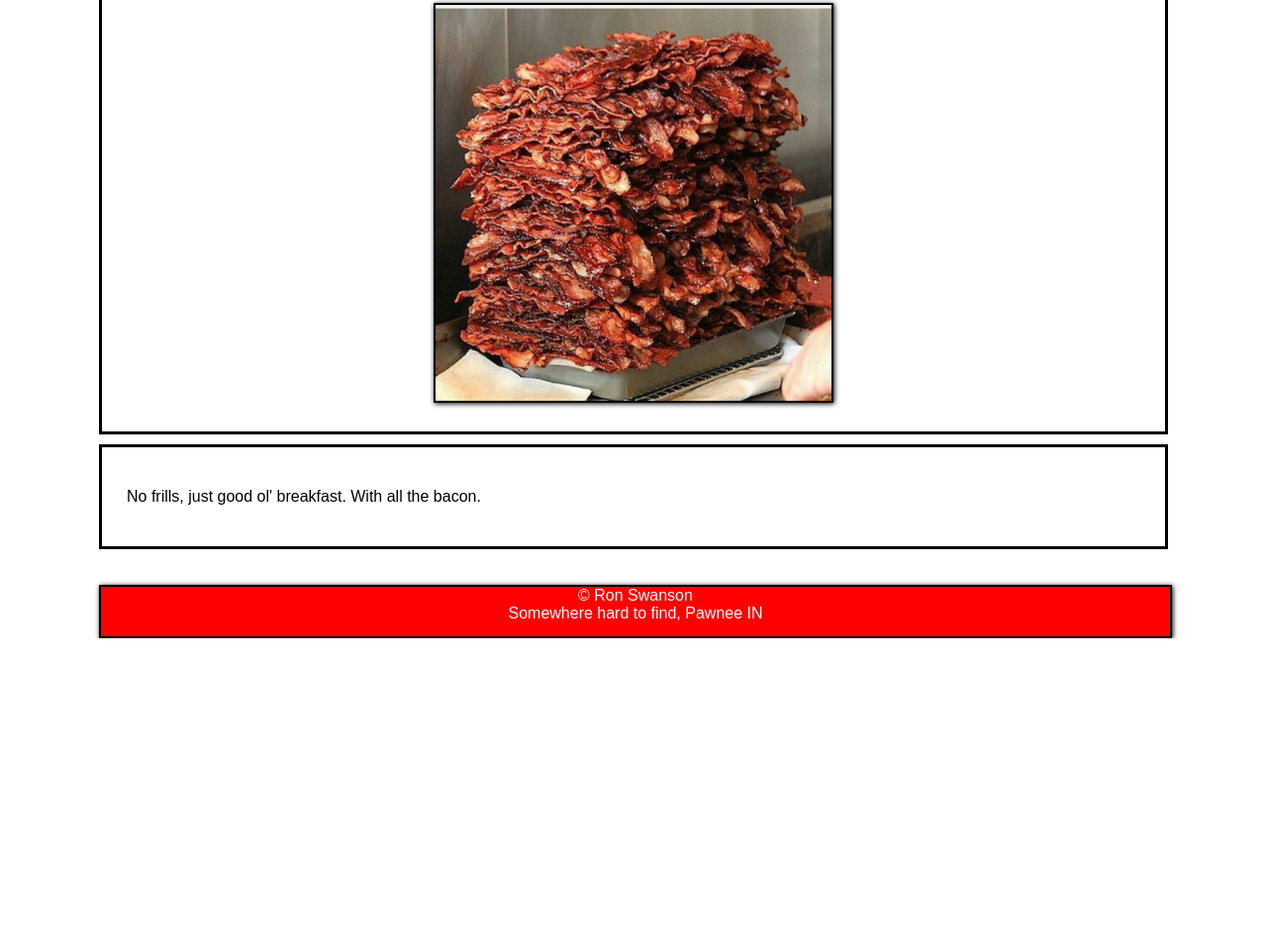
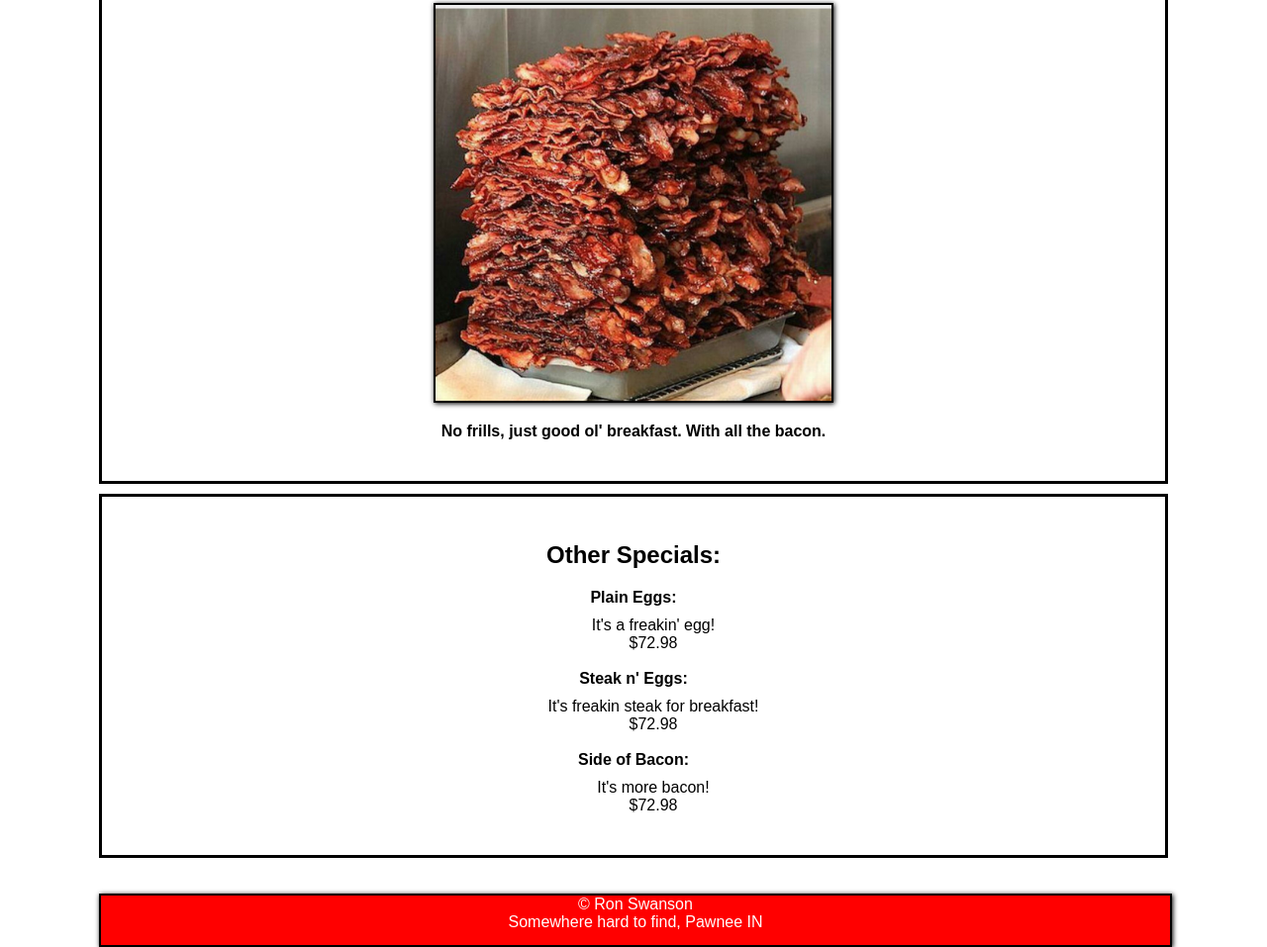
Before and after one commit to Chase00/SwansonDiner, a plain HTML site: page index.html in a window 1280 px wide. Shown: the part 442-1399 px from the top of the page at 99% size. Before the commit the page ends 1087 px from the top, so only its background shows below. Drawn offline with Linux system fonts and the light colour scheme.

Commit message:
updates to body

```diff
--- a/index.html
+++ b/index.html
@@ -17,7 +17,7 @@
             <a href="#">Home</a>
             <a href="#">Menu</a>
             <a href="#">Contact (please don't...)</a>
-    </nav>
+        </nav>
 
     </header>
     <div class="special">
@@ -25,17 +25,49 @@
         <h2>"ALL the Bacon!!"</h2>
         <p><strong>Price: </strong>1 gold coin</p>
         <img id="bacon" src="assets/bacon.jpg">
+        <p>No frills, just good ol' breakfast. With all the bacon.</p>
     </div>
 
-    <div class="otherhalf">
-        <p>No frills, just good ol' breakfast. With all the bacon.</p>
+    <div class="menu">
+        <h2>Other Specials:</h2>
+        <dl>
+            <dt>
+                <strong>Plain Eggs:</strong>
+            </dt>
+            <dd>
+                It's a freakin' egg!
+            </dd>
+            <dd>
+                $72.98
+            </dd>
+            <br>
+            <dt>
+                <strong>Steak n' Eggs:</strong>
+            </dt>
+            <dd>
+                It's freakin steak for breakfast!
+            </dd>
+            <dd>
+                $72.98
+            </dd>
+            <br>
+            <dt>
+                <strong>Side of Bacon:</strong>
+            </dt>
+            <dd>
+                It's more bacon!
+            </dd>
+            <dd>
+                $72.98
+            </dd>
+        </dl>
     </div>
     <br>
     <br>
     <div class="footer" style="list-style: none; text-align: center;">
-            <li>&copy Ron Swanson</li>
-            <li>Somewhere hard to find, Pawnee IN</li>
-          </div>
+        <li>&copy Ron Swanson</li>
+        <li>Somewhere hard to find, Pawnee IN</li>
+    </div>
 </body>
 
 </html>
--- a/styles.css
+++ b/styles.css
@@ -55,10 +55,15 @@ nav a:hover {
     font-weight: bold;
 }
 
-.otherhalf {
+.menu {
     padding: 25px;
     border: 3px solid black;
     margin-top: 10px;
+    text-align: center;
+}
+
+.menu dt {
+    padding-bottom: 10px;
 }
 
 #bacon {
```
